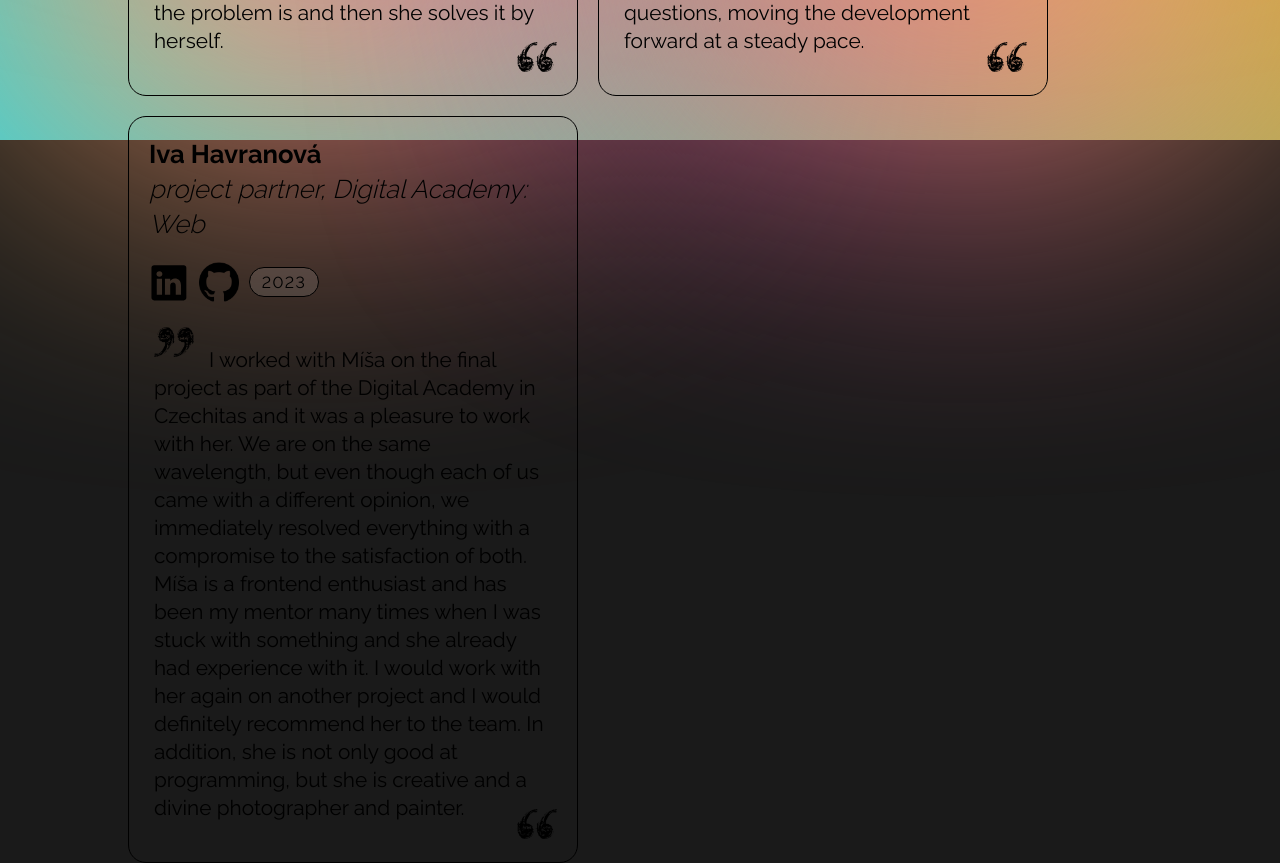
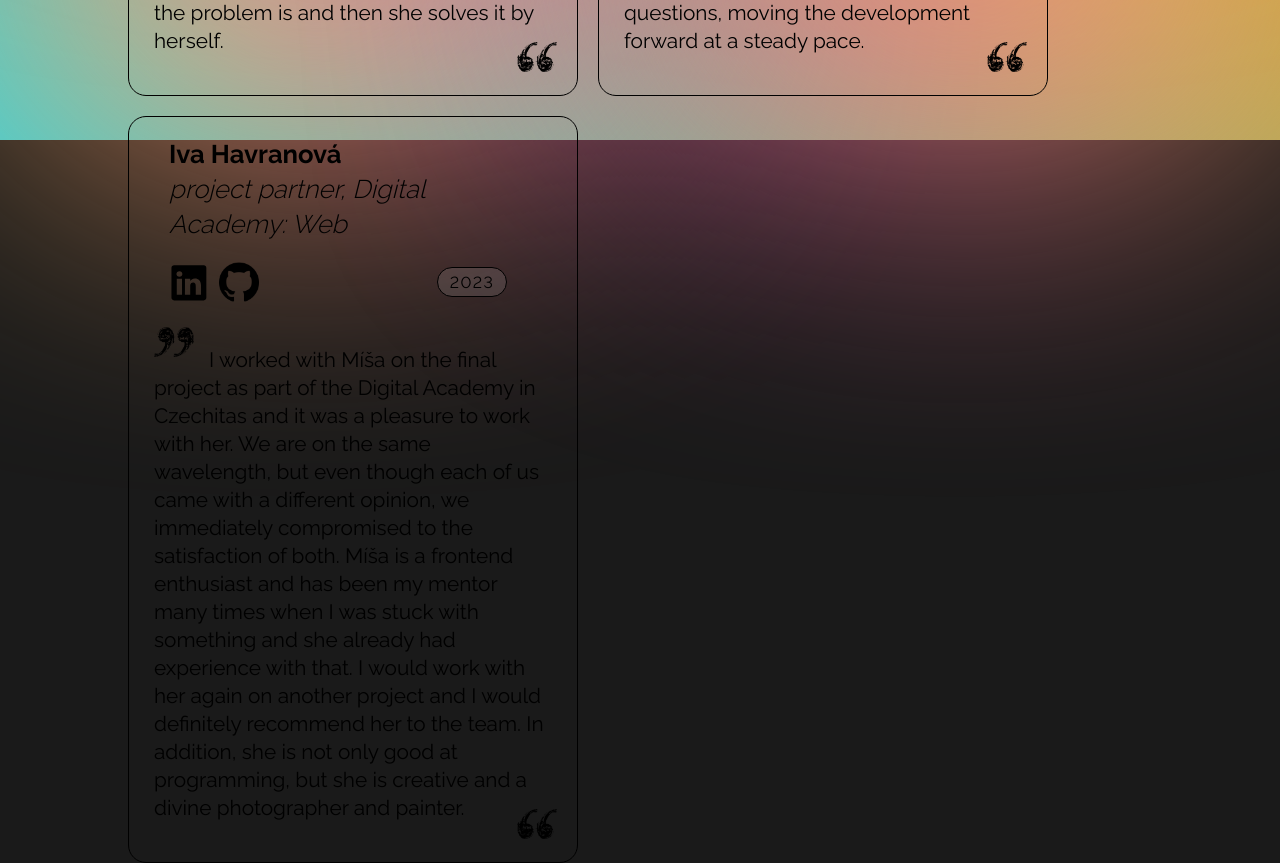
Before and after one commit to michaelamitr/personal-web-nextjs, a Next.js app: page /references in a window 1280 px wide. Shown: the part 660-1523 px from the top of the page. Built offline with nearby package versions, Linux system fonts and the light colour scheme.

Commit message:
references design improvement

```diff
--- a/src/components/ReferenceItem/referenceItem.module.css
+++ b/src/components/ReferenceItem/referenceItem.module.css
@@ -11,6 +11,7 @@
   font-size: 1.6rem;
   margin-bottom: 15px;
   line-height: 35px;
+  padding: 0 20px;
 }
 
 .name {
@@ -22,14 +23,22 @@
   width: 100%;
   height: 50px;
   display: flex;
-  justify-content: flex-start;
+  justify-content: space-between;
   align-items: center;
+  margin-bottom: 20px;
+  padding-left: 20px;
+  padding-right: 50px;
+}
+
+.links_wrapper {
+  display: flex;
+  margin: 0;
   gap: 10px;
-  margin-bottom: 20px;
 }
 
 .item_wrapper p {
   position: relative;
+  z-index: 0;
   padding: 0 5px;
   margin-bottom: 20px;
 }
@@ -40,6 +49,7 @@
 
 .brackets_top {
   position: absolute;
+  z-index: 0;
   right: 0;
   margin: 15px 0 0 10px;
 }
--- a/src/components/ReferenceItem/referenceItem.tsx
+++ b/src/components/ReferenceItem/referenceItem.tsx
@@ -19,9 +19,11 @@ export default function ReferenceItem({
         {role}
       </h2>
       <div className={styles.info_wrapper}>
-        {links.map((link) => (
-          <Icon src={link.src} alt={link.alt} href={link.href} />
-        ))}
+        <div className={styles.links_wrapper}>
+          {links.map((link) => (
+            <Icon src={link.src} alt={link.alt} href={link.href} />
+          ))}
+        </div>
         <YearTag year={year} />
       </div>
       <p>
--- a/src/data/references.json
+++ b/src/data/references.json
@@ -53,7 +53,7 @@
       }
     ],
     "role": "project partner, Digital Academy: Web",
-    "reference": "I worked with Míša on the final project as part of the Digital Academy in Czechitas and it was a pleasure to work with her. We are on the same wavelength, but even though each of us came with a different opinion, we immediately resolved everything with a compromise to the satisfaction of both. Míša is a frontend enthusiast and has been my mentor many times when I was stuck with something and she already had experience with it. I would work with her again on another project and I would definitely recommend her to the team. In addition, she is not only good at programming, but she is creative and a divine photographer and painter.",
+    "reference": "I worked with Míša on the final project as part of the Digital Academy in Czechitas and it was a pleasure to work with her. We are on the same wavelength, but even though each of us came with a different opinion, we immediately compromised to the satisfaction of both. Míša is a frontend enthusiast and has been my mentor many times when I was stuck with something and she already had experience with that. I would work with her again on another project and I would definitely recommend her to the team. In addition, she is not only good at programming, but she is creative and a divine photographer and painter.",
     "year": 2023
   }
 ]
```
